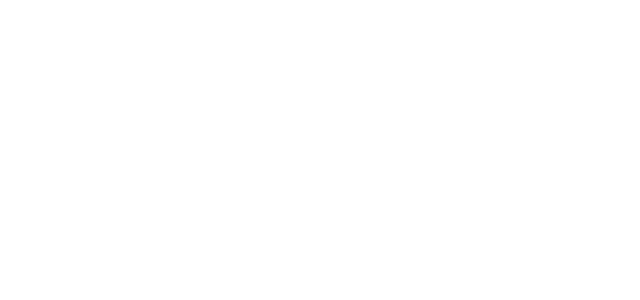
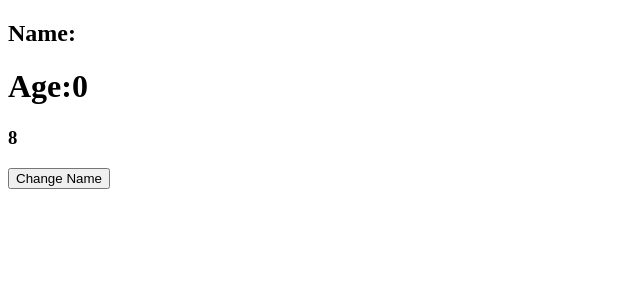
Before and after one commit to sundargautam/coursly-react-session, a React (Create React App) app: page / in a window 1280 px wide. Shown: the top 300 px of the page, without its empty margins (0-640 px from the left). Built offline with nearby package versions, Linux system fonts and the light colour scheme.

Commit message:
jan-7-sundar talked about state management using hooks

```diff
--- a/src/App.js
+++ b/src/App.js
@@ -1,19 +1,26 @@
-import React, { Component } from "react";
+import { useState } from "react";
+const App = () => {
+  const [info, setInfo] = useState({name:"",age:0,class:8,address:{
+    city:{
+      zip:"ss",
+      postal:""
+    }
+  }});
 
-class App extends Component {
-  constructor(props) {
-    super(props);
-
-  }
+  return (
+    <div className="main-app">
+      <h2>Name: {info.name} </h2>
+      <h1>Age:{info.age}</h1>
+      <h3>{info.class}</h3>
+      <button
+       onClick={(e)=>{
+            setInfo(prevState=>({...prevState,name:"xyz"}))
 
 
-  render() {
-    return (
-      <div className="main-app">
-
-      </div>
-    );
-  }
-}
+        }} >Change Name</button>
+      {/* <button onClick={}>Change Age</button> */}
+    </div>
+  );
+};
 
 export default App;
--- a/src/index.js
+++ b/src/index.js
@@ -1,10 +1,9 @@
 import React from "react";
 import ReactDOM from "react-dom";
 import App from "./App";
-
 ReactDOM.render(
   <React.StrictMode>
-    <App />
+    <App/>
   </React.StrictMode>,
   document.getElementById("root")
 );
```
